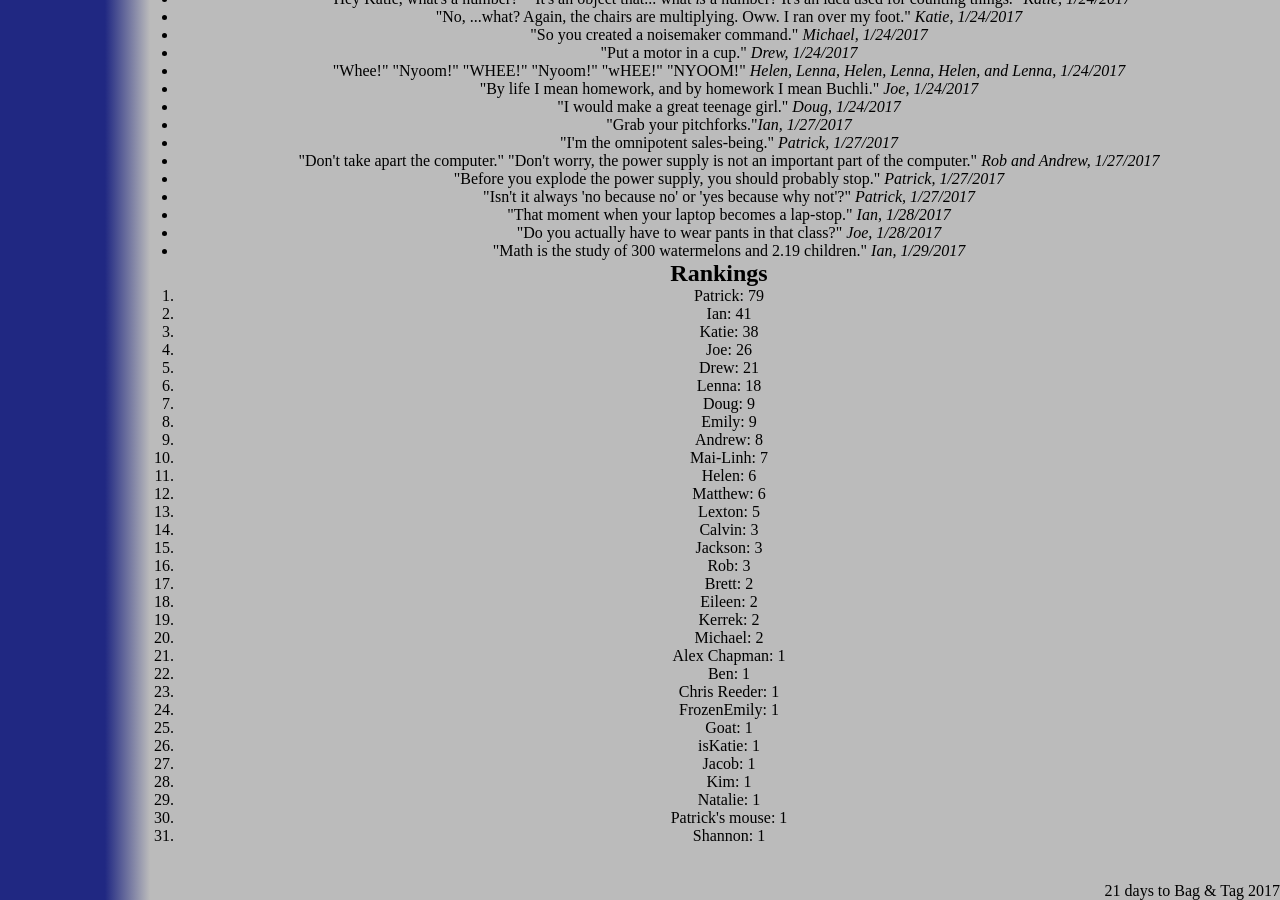
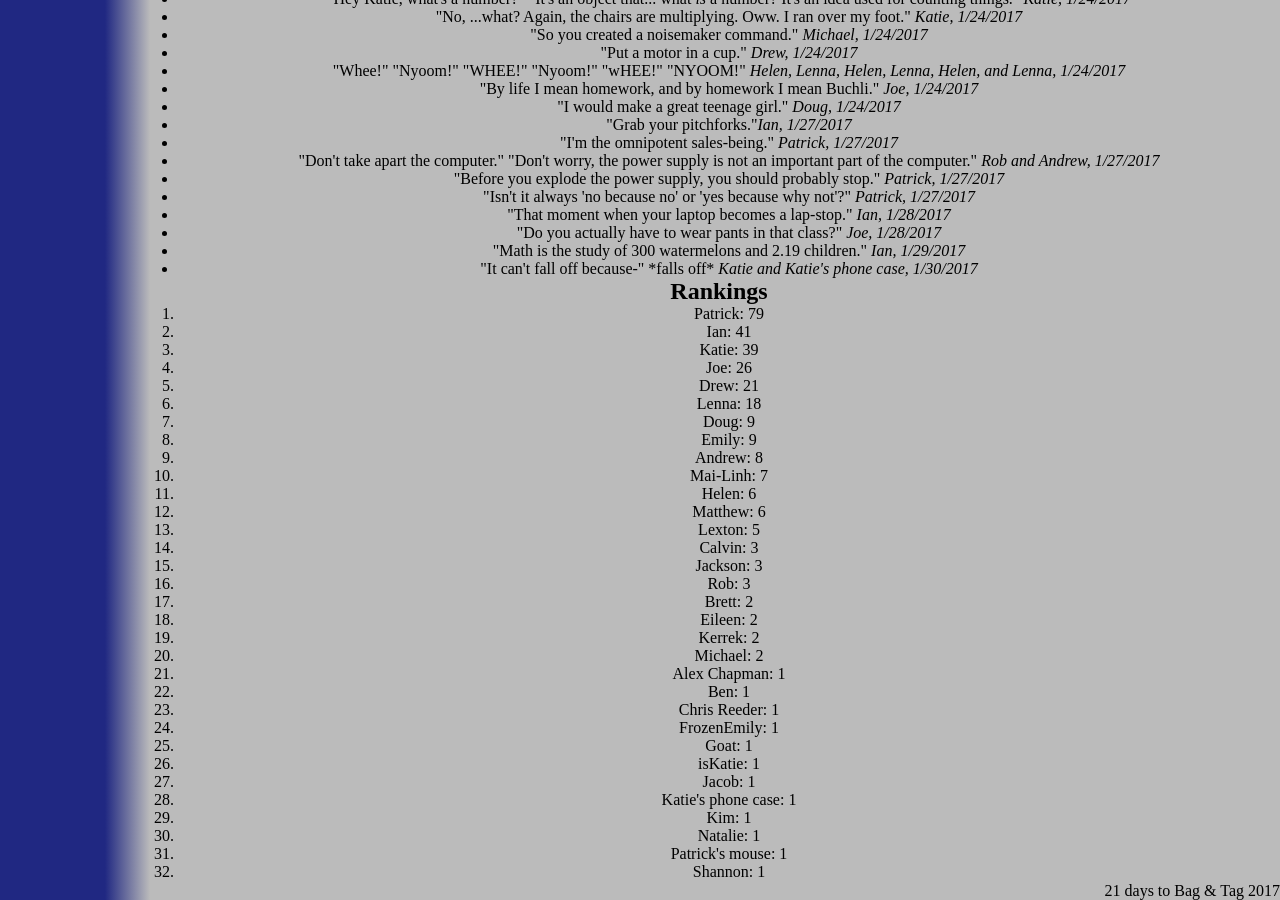
Before and after one commit to katiebugmoon/FRC4131.github.io, a Jekyll site: the page built from media/2017/quotes.html, in a window 1280 px wide and 900 px high, scrolled down 4040 px. Built offline with Jekyll 4.4.1, drawn with Linux system fonts in a browser that asks for light colours; nearby versions of some CDN libraries.

Commit message:
Update quotes.html

```diff
--- a/media/2017/quotes.html
+++ b/media/2017/quotes.html
@@ -231,6 +231,7 @@ title: Build Season 2017 Quotes
 	<li>"That moment when your laptop becomes a lap-stop." <i>Ian, 1/28/2017</i></li>
 	<li>"Do you actually have to wear pants in that class?" <i>Joe, 1/28/2017</i></li>
 	<li>"Math is the study of 300 watermelons and 2.19 children." <i>Ian, 1/29/2017</i></li>
+	<li>"It can't fall off because-" *falls off* <i>Katie and Katie's phone case, 1/30/2017</i></li>
 </ul>
 <h2>Rankings</h2>
 <ol id='rankings'></ol>
```
